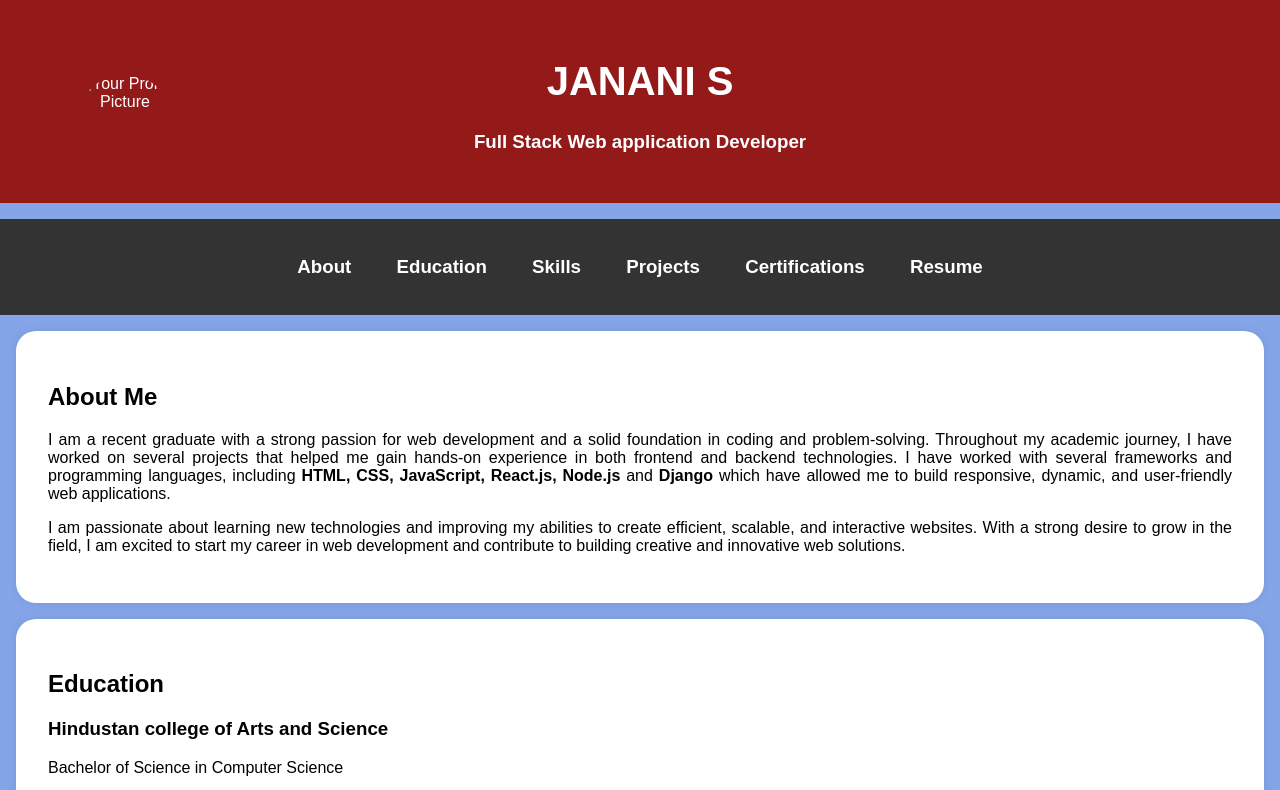
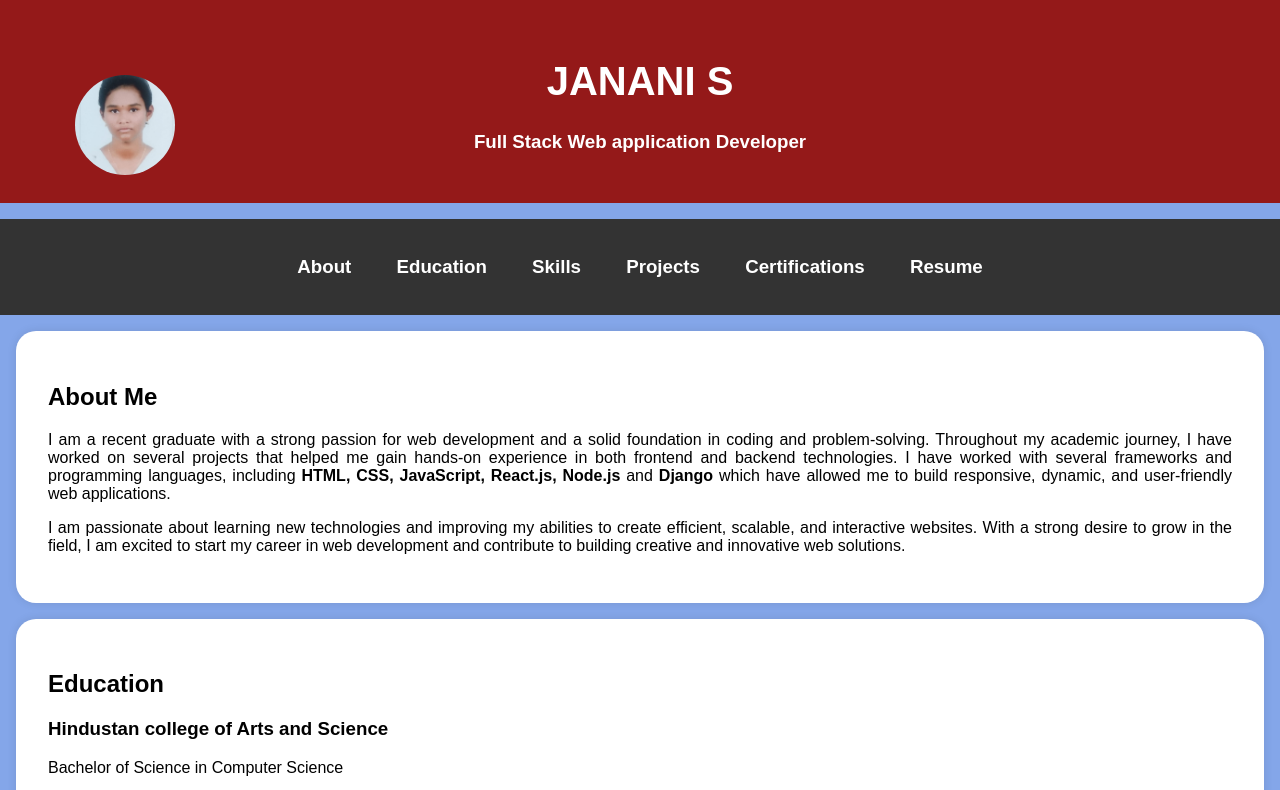
Before and after one commit to jananinavanitham2006/jananinavanitham2006Repository, a plain HTML site: page index.html in a window 1280 px wide. Shown: the top 790 px of the page. Drawn offline with Linux system fonts and the light colour scheme.

Commit message:
Update index.html

```diff
--- a/index.html
+++ b/index.html
@@ -96,7 +96,7 @@
     <header>
         <div class="header-content">
             <!-- Add your profile picture here -->
-            <img src="profilephoto.jpg" alt="Your Profile Picture" class="profile-picture">
+            <img src="janani.jpg" alt="Your Profile Picture" class="profile-picture">
             <h1> JANANI  S </h1>
             <h3><b>Full Stack Web application  Developer</b></h3>
         </div>
```
